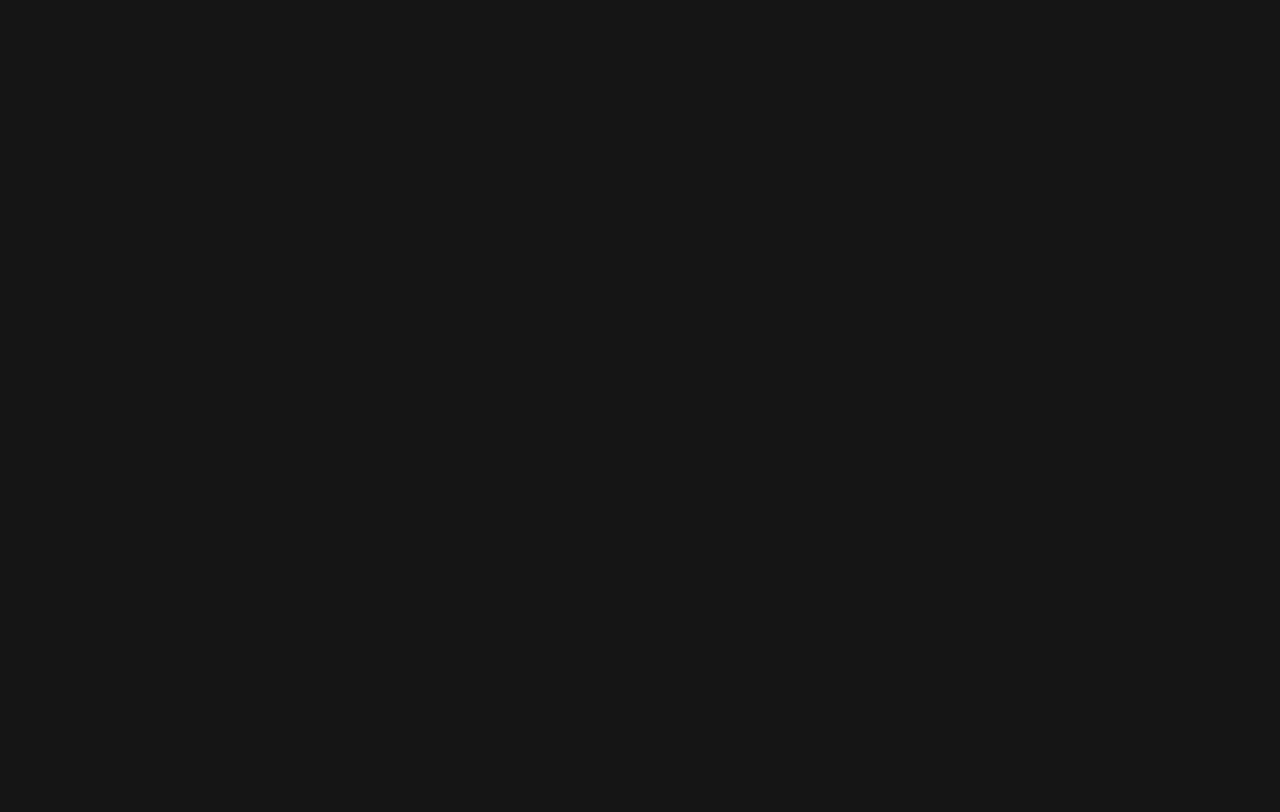
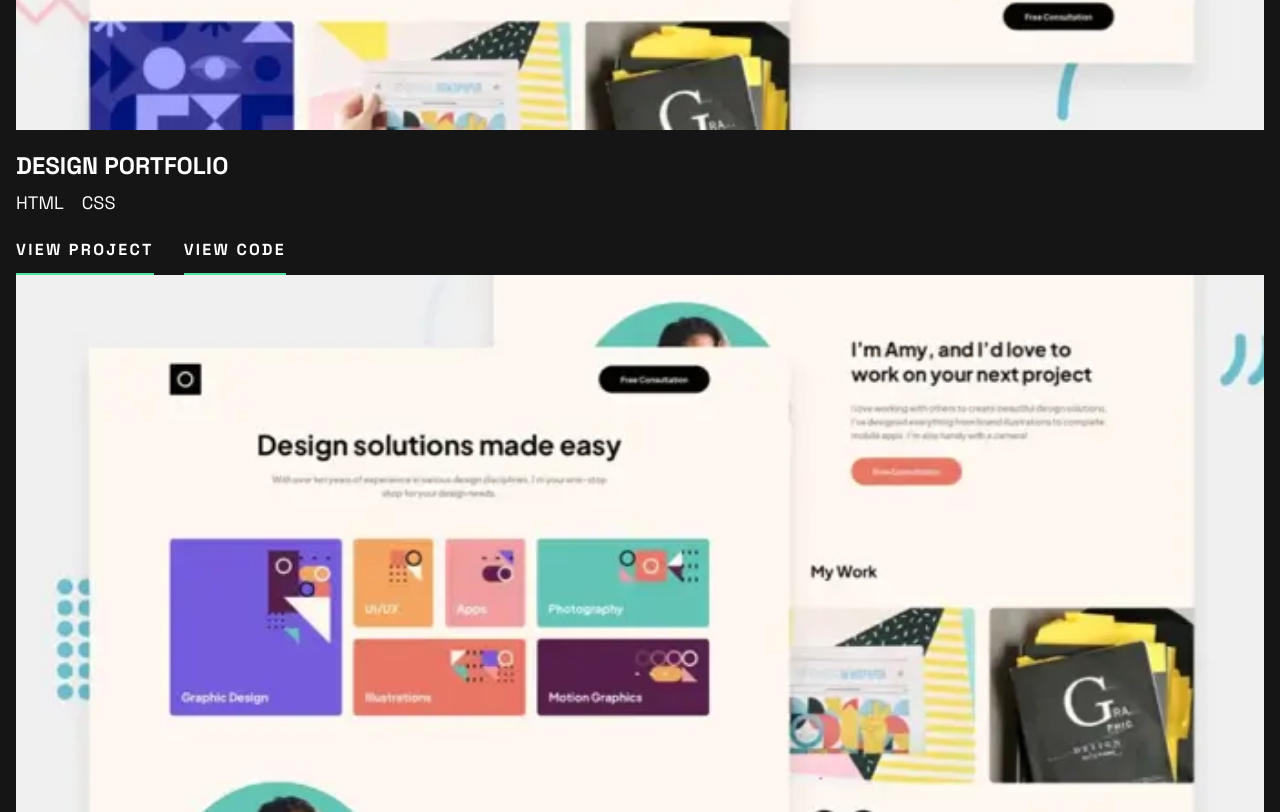
Before and after one commit to VeseMir2k/single-page-developer-portfolio, a Vue app: page / in a window 1280 px wide. Shown: the part 3288-4100 px from the top of the page. Before the commit the page ends 2578 px from the top, so only its background shows below. Built offline with nearby package versions, Linux system fonts and the light colour scheme.

Commit message:
📝 (ProjectCard.vue): Remove unnecessary CSS styling for image in ProjectCard component ✨ (TheProjects.vue): Refactor TheProjects component to use Vue 3 Composition API with reactive projects data for better performance and maintainability

```diff
--- a/src/components/projects/ProjectCard.vue
+++ b/src/components/projects/ProjectCard.vue
@@ -22,8 +22,5 @@
   display: flex;
   flex-direction: column;
   gap: 20px;
-  &__img {
-    width: 100%;
-  }
 }
 </style>
--- a/src/components/projects/TheProjects.vue
+++ b/src/components/projects/TheProjects.vue
@@ -1,17 +1,66 @@
 <template>
   <section class="projects-section">
     <ProjectsHeader />
-    <ProjectCard />
+    <ProjectCard v-for="project in projects" :key="project.name" />
   </section>
 </template>
 
 <script>
+import { ref } from 'vue'
 import ProjectCard from './ProjectCard.vue'
 import ProjectsHeader from './ProjectsHeader.vue'
 
 export default {
   name: 'TheProjects',
-  components: { ProjectsHeader, ProjectCard }
+  components: { ProjectsHeader, ProjectCard },
+  setup() {
+    const projects = ref([
+      {
+        imgSmall: '../../assets/thumbnail-project-1-small.webp',
+        name: 'DESIGN PORTFOLIO',
+        tags: 'HTML CSS',
+        viewProjectLink: '#',
+        viewCodeLink: '#'
+      },
+      {
+        imgSmall: '../../assets/thumbnail-project-2-small.webp',
+        name: 'E-LEARNING LANDING PAGE',
+        tags: 'HTML CSS',
+        viewProjectLink: '#',
+        viewCodeLink: '#'
+      },
+      {
+        imgSmall: '../../assets/thumbnail-project-3-small.webp',
+        name: 'TODO WEB APP',
+        tags: 'HTML CSS JAVASCRIPT',
+        viewProjectLink: '#',
+        viewCodeLink: '#'
+      },
+      {
+        imgSmall: '../../assets/thumbnail-project-4-small.webp',
+        name: 'ENTERTAINMENT WEB APP',
+        tags: 'HTML CSS JAVASCRIPT',
+        viewProjectLink: '#',
+        viewCodeLink: '#'
+      },
+      {
+        imgSmall: '../../assets/thumbnail-project-5-small.webp',
+        name: 'MEMORY GAME',
+        tags: 'HTML CSS JAVASCRIPT',
+        viewProjectLink: '#',
+        viewCodeLink: '#'
+      },
+      {
+        imgSmall: '../../assets/thumbnail-project-6-small.webp',
+        name: 'ART GALLERY SHOWCASE',
+        tags: 'HTML CSS JAVASCRIPT',
+        viewProjectLink: '#',
+        viewCodeLink: '#'
+      }
+    ])
+
+    return { projects }
+  }
 }
 </script>
 
```
